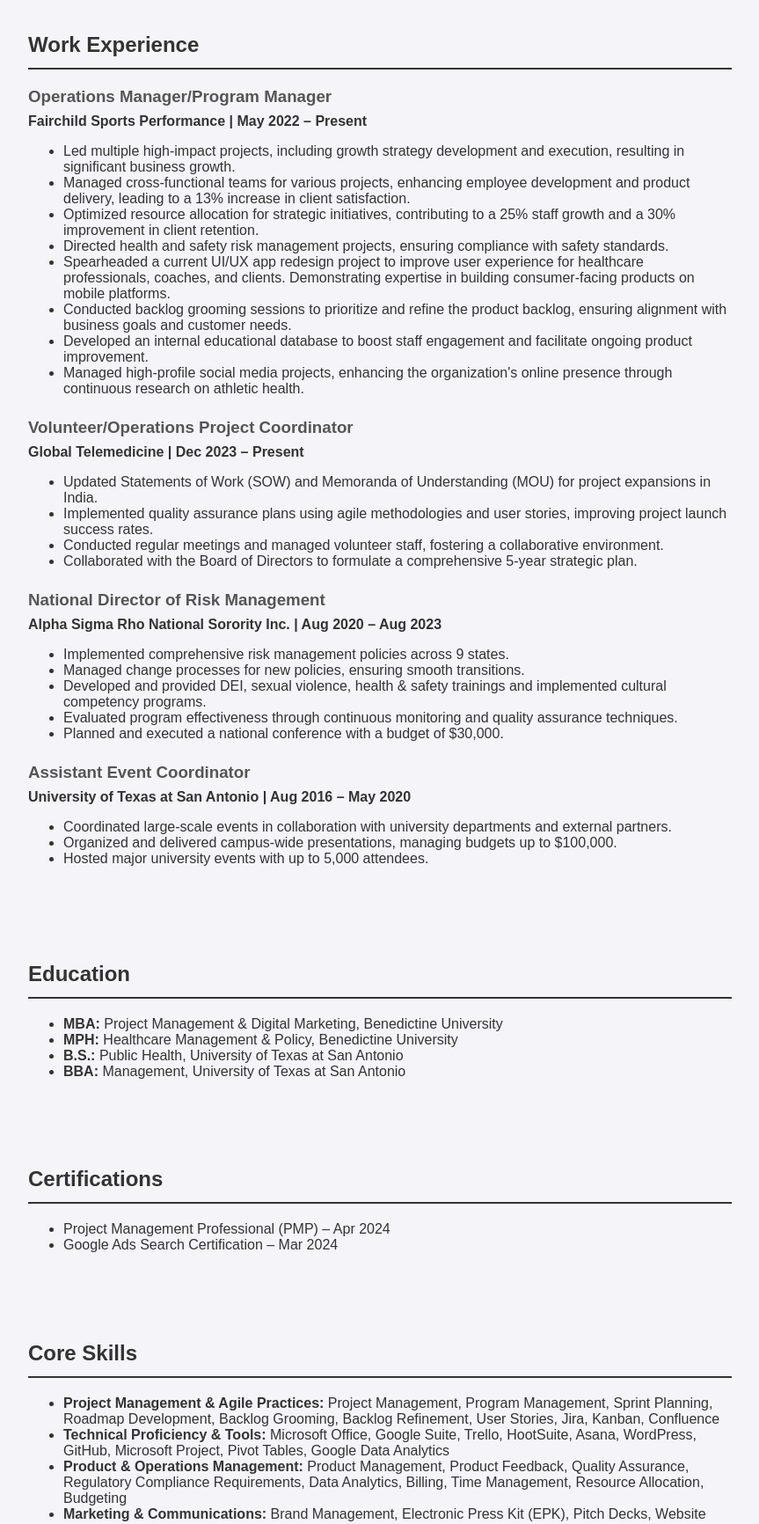
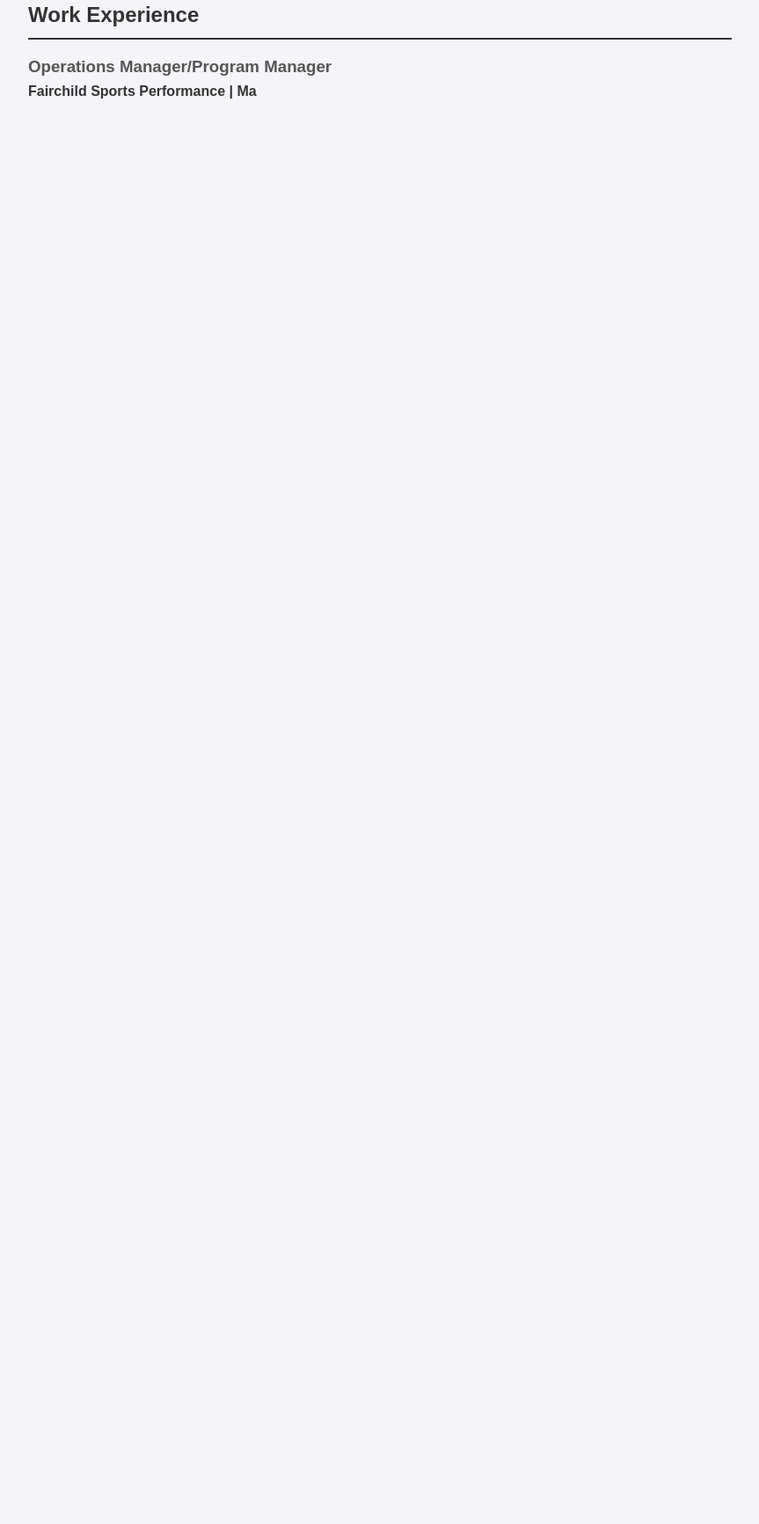
Before and after one commit to soyvanillachai/KPortfolio.github.io, a plain HTML site: page index.html in a window 1280 px wide. Shown: the part 277-2009 px from the top of the page at 88% size, without its empty margins (208-1071 px from the left). After the commit the page ends 800 px from the top, so only its background shows below. Drawn offline with Linux system fonts and the light colour scheme.

Commit message:
index.html

```diff
--- a/index.html
+++ b/index.html
@@ -10,7 +10,6 @@
     <header>
         <h1>Khyler Larkin</h1>
         <p>MBA, MPH, PMP</p>
-        <p>Houston, TX | khytownes@gmail.com | +1 347 423 2667</p>
     </header>
 
     <nav>
@@ -26,81 +25,4 @@
         <h2>Work Experience</h2>
         <div class="job">
             <h3>Operations Manager/Program Manager</h3>
-            <p>Fairchild Sports Performance | May 2022 – Present</p>
-            <ul>
-                <li>Led multiple high-impact projects, including growth strategy development and execution, resulting in significant business growth.</li>
-                <li>Managed cross-functional teams for various projects, enhancing employee development and product delivery, leading to a 13% increase in client satisfaction.</li>
-                <li>Optimized resource allocation for strategic initiatives, contributing to a 25% staff growth and a 30% improvement in client retention.</li>
-                <li>Directed health and safety risk management projects, ensuring compliance with safety standards.</li>
-                <li>Spearheaded a current UI/UX app redesign project to improve user experience for healthcare professionals, coaches, and clients. Demonstrating expertise in building consumer-facing products on mobile platforms.</li>
-                <li>Conducted backlog grooming sessions to prioritize and refine the product backlog, ensuring alignment with business goals and customer needs.</li>
-                <li>Developed an internal educational database to boost staff engagement and facilitate ongoing product improvement.</li>
-                <li>Managed high-profile social media projects, enhancing the organization's online presence through continuous research on athletic health.</li>
-            </ul>
-        </div>
-        <div class="job">
-            <h3>Volunteer/Operations Project Coordinator</h3>
-            <p>Global Telemedicine | Dec 2023 – Present</p>
-            <ul>
-                <li>Updated Statements of Work (SOW) and Memoranda of Understanding (MOU) for project expansions in India.</li>
-                <li>Implemented quality assurance plans using agile methodologies and user stories, improving project launch success rates.</li>
-                <li>Conducted regular meetings and managed volunteer staff, fostering a collaborative environment.</li>
-                <li>Collaborated with the Board of Directors to formulate a comprehensive 5-year strategic plan.</li>
-            </ul>
-        </div>
-        <div class="job">
-            <h3>National Director of Risk Management</h3>
-            <p>Alpha Sigma Rho National Sorority Inc. | Aug 2020 – Aug 2023</p>
-            <ul>
-                <li>Implemented comprehensive risk management policies across 9 states.</li>
-                <li>Managed change processes for new policies, ensuring smooth transitions.</li>
-                <li>Developed and provided DEI, sexual violence, health & safety trainings and implemented cultural competency programs.</li>
-                <li>Evaluated program effectiveness through continuous monitoring and quality assurance techniques.</li>
-                <li>Planned and executed a national conference with a budget of $30,000.</li>
-            </ul>
-        </div>
-        <div class="job">
-            <h3>Assistant Event Coordinator</h3>
-            <p>University of Texas at San Antonio | Aug 2016 – May 2020</p>
-            <ul>
-                <li>Coordinated large-scale events in collaboration with university departments and external partners.</li>
-                <li>Organized and delivered campus-wide presentations, managing budgets up to $100,000.</li>
-                <li>Hosted major university events with up to 5,000 attendees.</li>
-            </ul>
-        </div>
-    </section>
-
-    <section id="education">
-        <h2>Education</h2>
-        <ul>
-            <li><strong>MBA:</strong> Project Management & Digital Marketing, Benedictine University</li>
-            <li><strong>MPH:</strong> Healthcare Management & Policy, Benedictine University</li>
-            <li><strong>B.S.:</strong> Public Health, University of Texas at San Antonio</li>
-            <li><strong>BBA:</strong> Management, University of Texas at San Antonio</li>
-        </ul>
-    </section>
-
-    <section id="certifications">
-        <h2>Certifications</h2>
-        <ul>
-            <li>Project Management Professional (PMP) – Apr 2024</li>
-            <li>Google Ads Search Certification – Mar 2024</li>
-        </ul>
-    </section>
-
-    <section id="skills">
-        <h2>Core Skills</h2>
-        <ul>
-            <li><strong>Project Management & Agile Practices:</strong> Project Management, Program Management, Sprint Planning, Roadmap Development, Backlog Grooming, Backlog Refinement, User Stories, Jira, Kanban, Confluence</li>
-            <li><strong>Technical Proficiency & Tools:</strong> Microsoft Office, Google Suite, Trello, HootSuite, Asana, WordPress, GitHub, Microsoft Project, Pivot Tables, Google Data Analytics</li>
-            <li><strong>Product & Operations Management:</strong> Product Management, Product Feedback, Quality Assurance, Regulatory Compliance Requirements, Data Analytics, Billing, Time Management, Resource Allocation, Budgeting</li>
-            <li><strong>Marketing & Communications:</strong> Brand Management, Electronic Press Kit (EPK), Pitch Decks, Website Hosting</li>
-            <li><strong>Leadership & Teamwork:</strong> Leadership, Teamwork, Recruitment & Retention, Training & Development, Event Planning, RFP</li>
-        </ul>
-    </section>
-
-    <footer>
-        <p>Connect with me on <a href="https://www.linkedin.com/in/khylerlarkin" target="_blank">LinkedIn</a></p>
-    </footer>
-</body>
-</html>
+            <p>Fairchild Sports Performance | Ma
```
